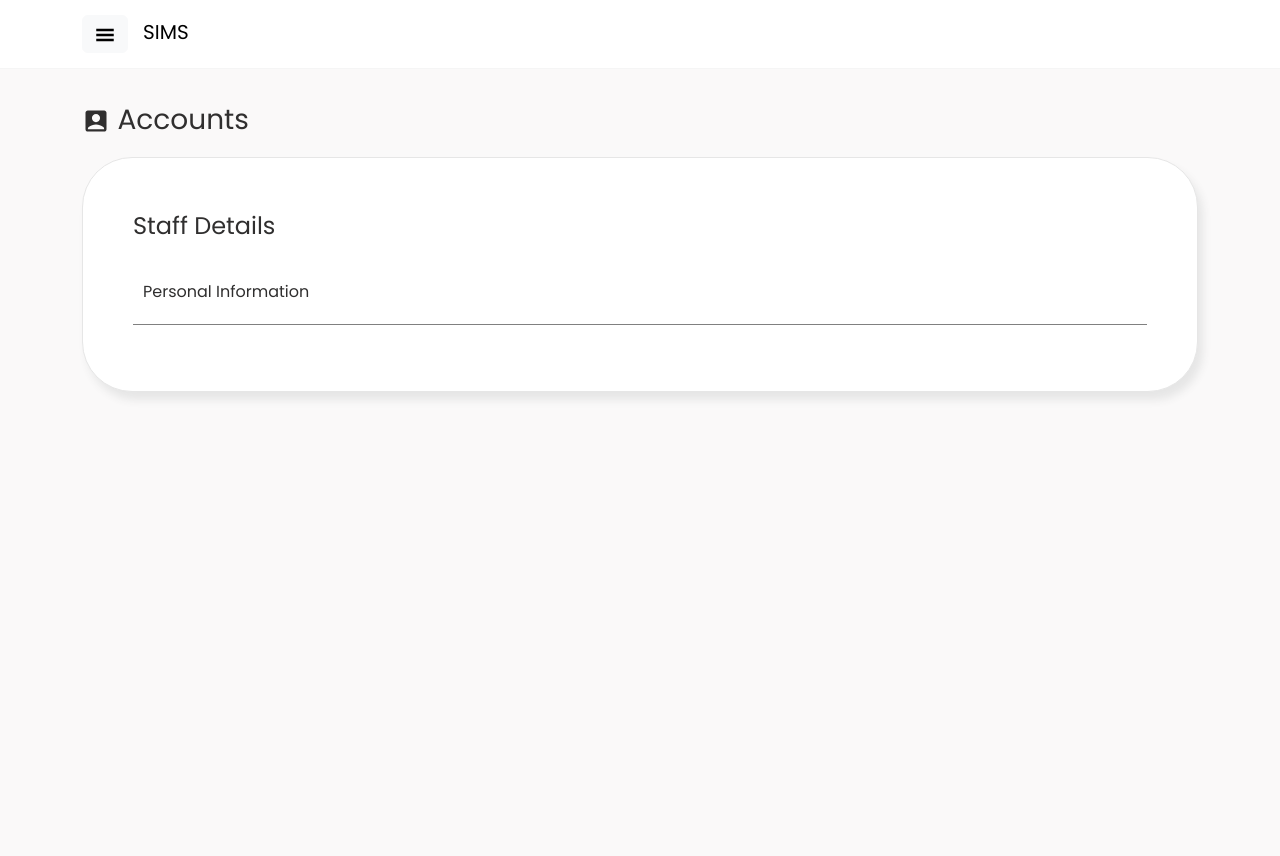
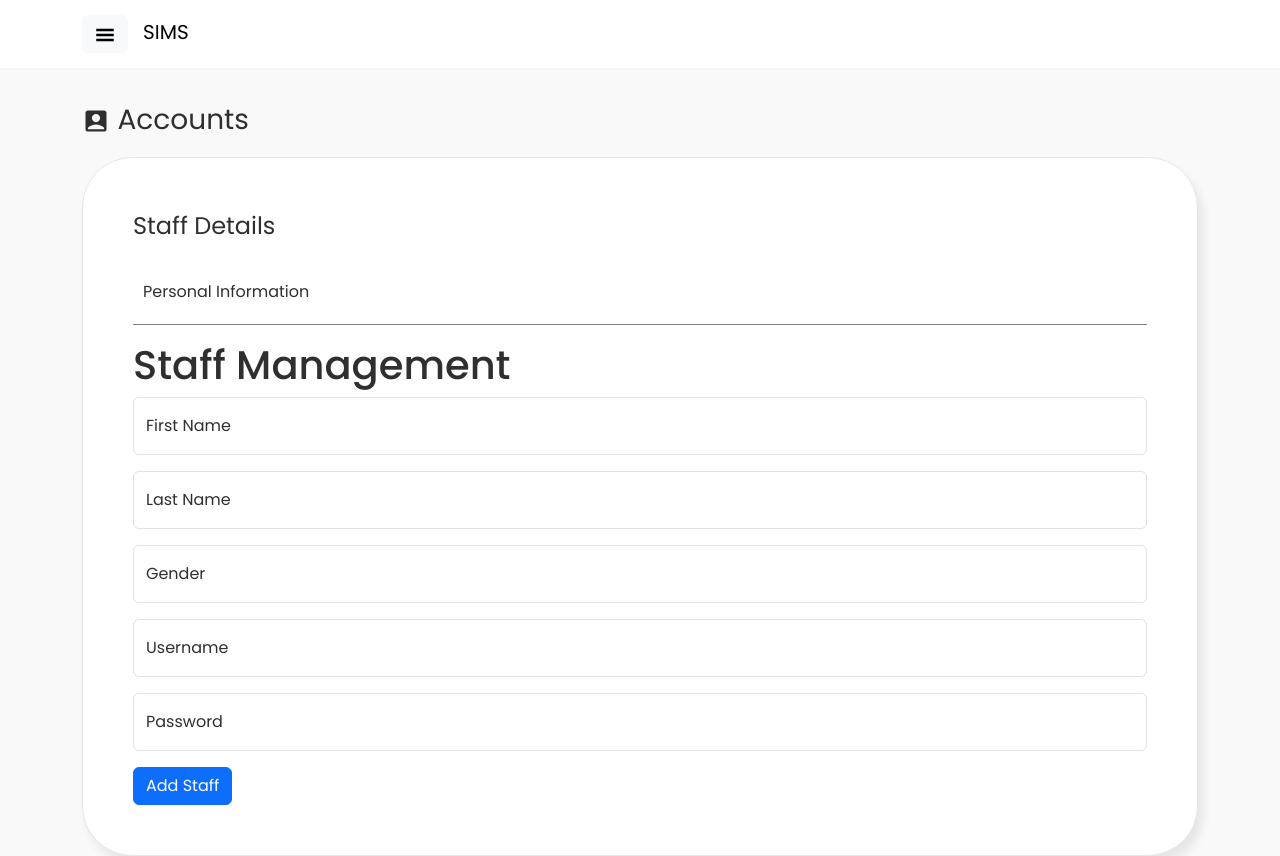
Before and after one commit to MarkRyuo/SalesInventoryManagementSystem_SIMS, a React (Vite) app in the folder client/: page /StaffAccount in a window 1280 px wide. Before the commit the page ends 800 px from the top, so only its background shows below. Built offline with nearby package versions, Linux system fonts and the light colour scheme.

Commit message:
Update: System Updating

```diff
--- a/client/src/components/Account/StaffComp.jsx
+++ b/client/src/components/Account/StaffComp.jsx
@@ -1,13 +1,97 @@
-
+import { useState } from 'react';
+import { Button, Form, FloatingLabel } from 'react-bootstrap';
+import { db } from '../../services/firebase'; // Update path as needed
+import { addDoc, collection } from 'firebase/firestore';
 
 const StaffComp = () => {
-    //? Logic
-    //* firstname, lastname, gender, username, password
+    const [firstname, setFirstname] = useState('');
+    const [lastname, setLastname] = useState('');
+    const [gender, setGender] = useState('');
+    const [username, setUsername] = useState('');
+    const [password, setPassword] = useState('');
+
+    const handleAddStaff = async (e) => {
+        e.preventDefault(); // Prevent default form submission
+        try {
+            const staffCollection = collection(db, 'staffs');
+
+            // Add new staff to Firestore
+            await addDoc(staffCollection, {
+                firstname,
+                lastname,
+                gender,
+                username,
+                password, // Ensure password management is secure in production
+            });
+
+            alert('Staff member added successfully!');
+            setFirstname('');
+            setLastname('');
+            setGender('');
+            setUsername('');
+            setPassword('');
+        } catch (error) {
+            console.error('Error adding staff:', error);
+            alert('Error adding staff. Please try again.');
+        }
+    };
+
     return (
-        <>
-            {/* Design Here */}
-        </>
+        <div>
+            <h1>Staff Management</h1>
+
+            <Form onSubmit={handleAddStaff}>
+                <FloatingLabel controlId="floatingFirstname" label="First Name" className="mb-3">
+                    <Form.Control
+                        type="text"
+                        placeholder="First Name"
+                        value={firstname}
+                        onChange={(e) => setFirstname(e.target.value)}
+                    />
+                </FloatingLabel>
+
+                <FloatingLabel controlId="floatingLastname" label="Last Name" className="mb-3">
+                    <Form.Control
+                        type="text"
+                        placeholder="Last Name"
+                        value={lastname}
+                        onChange={(e) => setLastname(e.target.value)}
+                    />
+                </FloatingLabel>
+
+                <FloatingLabel controlId="floatingGender" label="Gender" className="mb-3">
+                    <Form.Control
+                        type="text"
+                        placeholder="Gender"
+                        value={gender}
+                        onChange={(e) => setGender(e.target.value)}
+                    />
+                </FloatingLabel>
+
+                <FloatingLabel controlId="floatingUsername" label="Username" className="mb-3">
+                    <Form.Control
+                        type="text"
+                        placeholder="Username"
+                        value={username}
+                        onChange={(e) => setUsername(e.target.value)}
+                    />
+                </FloatingLabel>
+
+                <FloatingLabel controlId="floatingPassword" label="Password" className="mb-3">
+                    <Form.Control
+                        type="password"
+                        placeholder="Password"
+                        value={password}
+                        onChange={(e) => setPassword(e.target.value)}
+                    />
+                </FloatingLabel>
+
+                <Button variant="primary" type="submit">
+                    Add Staff
+                </Button>
+            </Form>
+        </div>
     );
-}
+};
 
 export default StaffComp;
```
